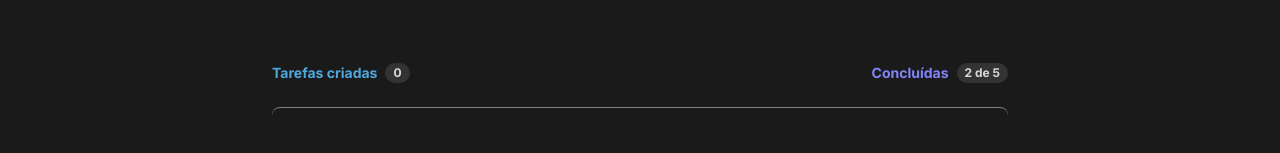
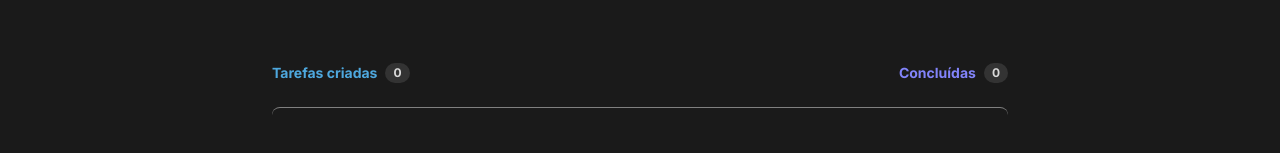
Before and after one commit to eduardo1199/todo-list-challenge, a React (Vite) app: page / in a window 1280 px wide. Shown: the part 228-381 px from the top of the page. Built offline with nearby package versions, Linux system fonts and the light colour scheme.

Commit message:
added remove todos and summary

```diff
--- a/src/components/Form/index.tsx
+++ b/src/components/Form/index.tsx
@@ -12,7 +12,7 @@ interface Todo {
 }
 
 const todoFormSchema = z.object({
-  query: z.string(),
+  query: z.string().min(1),
 })
 
 type TodoFormData = z.infer<typeof todoFormSchema>
--- a/src/components/TodoList/SummaryHeaderTodoList/index.tsx
+++ b/src/components/TodoList/SummaryHeaderTodoList/index.tsx
@@ -1,16 +1,26 @@
+import { useSummary } from '../../../hooks/useSummary'
+
 export function SummaryHeaderTodoList() {
+  const { finished, total } = useSummary()
+
   return (
     <div className="flex items-center justify-between mb-6">
       <div className="flex gap-2 items-center">
         <span className="text-sm font-bold text-blue">Tarefas criadas</span>
         <div className="px-2 py-[2px] bg-gray-400 rounded-full text-gray-200 font-bold text-xs">
-          <p>0</p>
+          <p>{total}</p>
         </div>
       </div>
       <div className="flex gap-2 items-center">
         <span className="text-sm font-bold text-purple">Concluídas</span>
         <div className="px-2 py-[2px] bg-gray-400 rounded-full text-gray-200 font-bold text-xs">
-          <p>2 de 5</p>
+          {total === 0 ? (
+            <p>{total}</p>
+          ) : (
+            <p>
+              {finished} de {total}
+            </p>
+          )}
         </div>
       </div>
     </div>
--- a/src/components/TodoList/TodoCheckBox/index.tsx
+++ b/src/components/TodoList/TodoCheckBox/index.tsx
@@ -10,10 +10,14 @@ interface TodoCheckBoxProps {
 }
 
 export function TodoCheckBox({ id, label, mark }: TodoCheckBoxProps) {
-  const { toggleMarkTask } = useContext(TodoContext)
+  const { toggleMarkTask, removeTodo } = useContext(TodoContext)
 
   function handleCheckTodo(id: string) {
     toggleMarkTask(id)
+  }
+
+  function handleRemoveTodo(id: string) {
+    removeTodo(id)
   }
 
   return (
@@ -37,7 +41,7 @@ export function TodoCheckBox({ id, label, mark }: TodoCheckBoxProps) {
           {label}
         </label>
       </Checkbox.Root>
-      <button type="button">
+      <button type="button" onClick={() => handleRemoveTodo(id)}>
         <Trash size={14} className="text-gray-300" />
       </button>
     </div>
--- /dev/null
+++ b/src/hooks/useSummary.ts
@@ -0,0 +1,24 @@
+import { useContext } from 'react'
+import { TodoContext } from '../context/TodoContextProvider'
+
+export function useSummary() {
+  const { todos } = useContext(TodoContext)
+
+  const summary = todos.reduce(
+    (acc, todo) => {
+      if (todo.mark) {
+        acc.finished += 1
+      }
+
+      acc.total += 1
+
+      return acc
+    },
+    {
+      total: 0,
+      finished: 0,
+    },
+  )
+
+  return summary
+}
```
